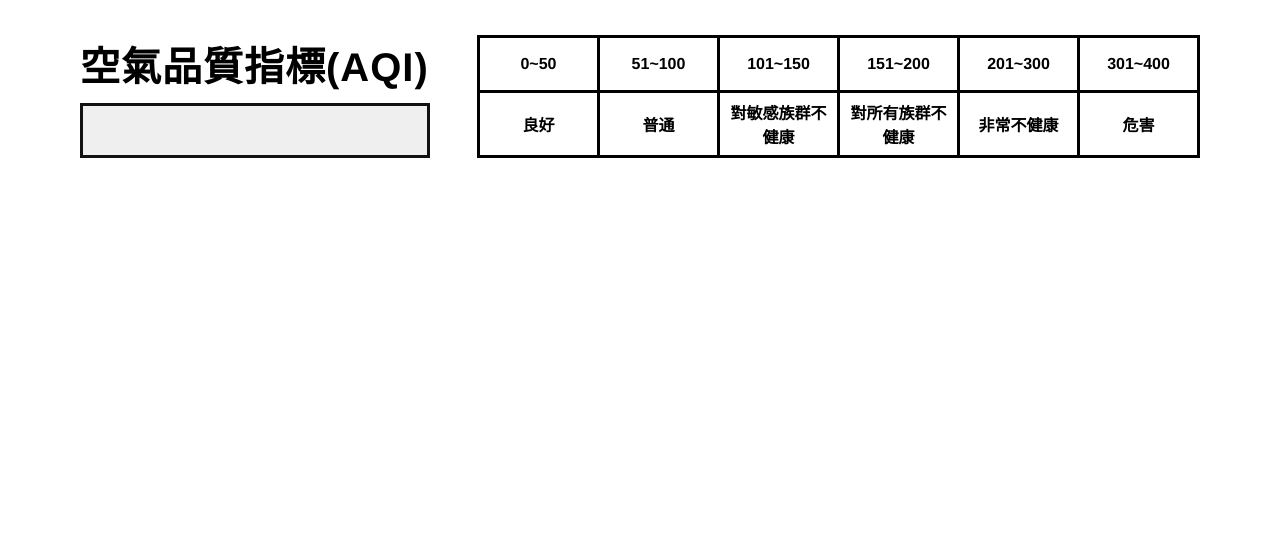
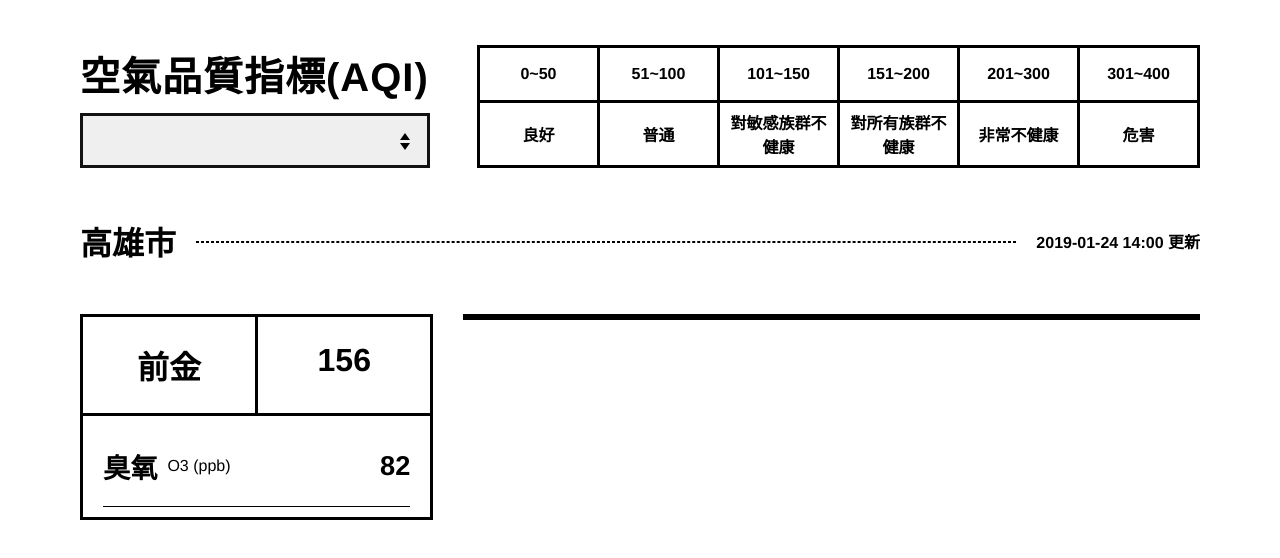
Before and after one commit to kir7741/vue-air-quality, a Vue app: page / in a window 1280 px wide. Shown: the top 558 px of the page. Built offline with nearby package versions, Linux system fonts and the light colour scheme; no server answers.

Commit message:
完成樣式設定

```diff
--- a/src/App.vue
+++ b/src/App.vue
@@ -41,4 +41,28 @@ body {
   -webkit-font-smoothing: antialiased;
   -moz-osx-font-smoothing: grayscale;
 }
+.row {
+  display: flex;
+  flex-wrap: wrap;
+  margin-right: -15px;
+  margin-left: -15px;
+}
+[class*="col-"] {
+  padding-right: 15px;
+  padding-left: 15px;
+}
+.col-4, .col-8 {
+  flex: 0 0 100%;
+  max-width: 100%;
+}
+@media all and (min-width: 767px) {
+  .col-4 {
+    flex: 0 0 33.33333%;
+    max-width: 33.33333%;
+  }
+  .col-8 {
+    flex: 0 0 66.66666%;
+    max-width: 66.66666;
+  }
+}
 </style>
--- a/src/components/AirQuality.vue
+++ b/src/components/AirQuality.vue
@@ -45,11 +45,38 @@
       <!-- 上方標題區域結束 -->
 
       <!-- 當前縣市區域開始 -->
-      <section class="city"></section>
+      <section class="city">
+        <div>高雄市</div>
+        <div class="dotted-line"></div>
+        <div>2019-01-24 14:00 更新</div>
+      </section>
       <!-- 當前縣市區域結束 -->
 
       <!-- 各區域指標數值開始 -->
-      <section class="site"></section>
+      <section class="site row">
+        <div class="col-4">
+          <div class="combination">
+            <span>前金</span>
+            <span>156</span>
+          </div>
+          <ul class="detail">
+            <li>
+              <span class="item-name">
+                臭氧
+              </span>
+              <span class="subtitle">
+                O3 (ppb)
+              </span>
+              <span class="amount">
+                82
+              </span>
+            </li>
+          </ul>
+        </div>
+        <div class="col-8">
+          <div class="combination"></div>
+        </div>
+      </section>
       <!-- 各區域指標數值結束 -->
 
     </div>
@@ -75,6 +102,14 @@ export default {
 <!-- Add "scoped" attribute to limit CSS to this component only -->
 <style scoped lang="scss">
 @import '../scss/_mixin.scss';
+@mixin triangle {
+  content: '';
+  position: absolute;
+  width: 0;
+  height: 0;
+  border-style: solid;
+  right: 20px;
+}
 .outer-wrapper {
   height: 100%;
 }
@@ -82,6 +117,9 @@ export default {
   margin: 0 auto;
   padding: 20px 30px;
   max-width: 1280px;
+  section {
+    margin-bottom: 20px;
+  }
 }
 .title {
   display: flex;
@@ -93,7 +131,7 @@ export default {
     font-weight: bold;
   }
   div:first-child {
-    margin-bottom: 15px;
+    margin-bottom: 20px;
   }
   div:last-child {
     overflow-x: auto;
@@ -102,10 +140,16 @@ export default {
 .custom-select {
   position: relative;
   &:before {
-
+    @include triangle;
+    border-width: 0 5px 7px 5px;
+    border-color: transparent transparent $primaryBlack transparent;
+    top: 20px;
   }
   &:after {
-
+    @include triangle;
+    border-width: 7px 5px 0 5px;
+    border-color: $primaryBlack transparent transparent transparent;
+    top: 30px;
   }
   select {
     border: 3px solid #121212;
@@ -116,7 +160,6 @@ export default {
     letter-spacing: 1px;
   }
 }
-
 .table-bordered {
   border-collapse: collapse;
   border: 1px solid $primaryBlack;
@@ -131,16 +174,84 @@ export default {
     font-weight: bold;
   }
 }
+.city {
+  div:nth-child(1) {
+    font-size: 2rem;
+    font-weight: bold;
+  }
+  div:nth-child(3) {
+    font-weight: bold;
+  }
+}
+.dotted-line {
+  position: relative;
+  padding: 20px 0;
+  &:before {
+    content: '';
+    position: absolute;
+    left: 0;
+    right: 0;
+    border: 1px dashed $primaryBlack;
+  }
+}
+.site {
+  div:first-child {
 
-@media screen and (min-width: 767px) {
+  }
+  div:last-child {
 
+  }
+}
+.combination {
+  display: flex;
+  border: 3px solid $primaryBlack;
+  & span:first-child {
+    border-right: 3px solid $primaryBlack;
+  }
+  span {
+    flex: 1;
+    padding: 25px 20px;
+    font-size: 2rem;
+    font-weight: bold;
+    text-align: center;
+  }
+}
+.detail {
+  margin: 0;
+  border: 3px solid $primaryBlack;
+  border-top: none;
+  padding: 10px 20px;
+  list-style: none;
+  li {
+    display: flex;
+    align-items: center;
+    border-bottom: 1px solid $primaryBlack;
+    padding: 20px 0;
+  }
+  .item-name {
+    margin-right: 10px;
+    font-size: 1.7rem;
+    font-weight: bold;
+  }
+  .amount {
+    margin-left: auto;
+    font-size: 1.7rem;
+    font-weight: bold;
+  }
+}
+@media all and (min-width: 767px) {
+  .wrapper {
+    section {
+      margin-bottom: 0px;
+    }
+  }
   .custom-select select {
     width: 350px;
   }
   .title {
     flex-direction: row;
     justify-content: space-between;
-    padding: 15px 50px;
+    padding: 25px 50px;
     p {
       font-size: 2.5rem;
     }
@@ -148,5 +259,19 @@ export default {
       margin-bottom: 0px;
     }
   }
+  .city {
+    display: flex;
+    align-items: center;
+    padding: 25px 50px;
+  }
+  .dotted-line {
+    margin-right: 20px;
+    margin-left: 20px;
+    position: relative;
+    flex: 1;
+  }
+  .site {
+    padding: 25px 50px;
+  }
 }
 </style>
```
